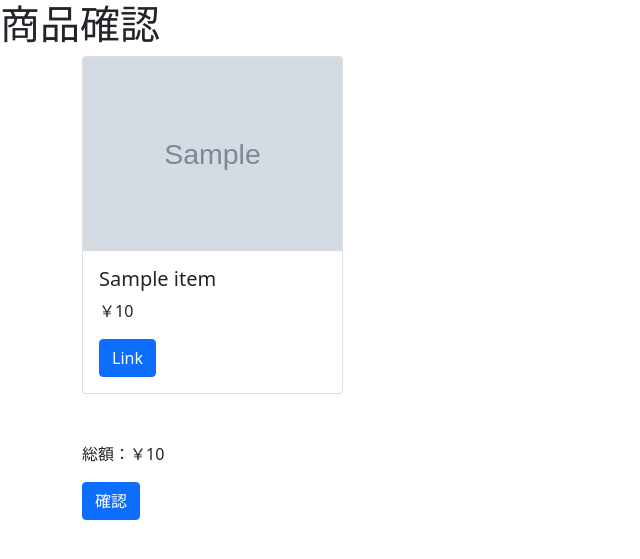
After one commit to daikinakai/rakutenTech_team5, a Django app: template myapp/templates/myapp/confirm.html in a window 1280 px wide. The commit adds this page. Shown: the top 559 px of the page, without its empty margins (0-640 px from the left). Run offline with Django 4.2, Linux system fonts and the light colour scheme; the template is opened without the code that fills it: most values are stand-ins (such as "Sample title", 1, 10 or a date in 2020); grey boxes marked "Sample" are stand-in pictures.

Commit message:
created confirm page and implemented basic function of selecting items

```diff
--- /dev/null
+++ b/myapp/templates/myapp/confirm.html
@@ -0,0 +1,26 @@
+{% extends "myapp/base.html" %}
+
+{% block headerTitle %}商品確認{% endblock %}
+{% block bodyTitle %}商品確認{% endblock %}
+{% block content %}
+<div class="container">
+    <div class="row">
+        {% for category, item in data.items %}
+        <div class="col-md-3">
+            <div class="card">
+                <img src="{{ item.image_url }}" class="card-img-top" alt="{{ item.name }}">
+                <div class="card-body">
+                    <h5 class="card-title">{{ item.name }}</h5>
+                    <p class="card-text">￥{{ item.price }}</p>
+                    <a href="{{ item.url }}" class="btn btn-primary" target="_blank">Link</a>
+                </div>
+            </div>
+        </div>
+        {% endfor %}
+    </div>
+    <div class="mt-5 text-right">
+        <p>総額：￥{{ total }}</p>
+        <button type="submit" class="btn btn-primary">確認</button>
+    </div>
+</div>
+{% endblock %}
--- a/myapp/urls.py
+++ b/myapp/urls.py
@@ -5,4 +5,5 @@ app_name = 'myapp'
 urlpatterns = [
     path('', views.input_view, name='home'),
     path('view/', views.success_view, name='view_page'),
+    path('confirm/', views.confirm_view, name='confirm_page'),
 ]
```
Also changed, not shown: myapp/templates/myapp/views.html (+18 -1 lines), myapp/views.py (+17 -5 lines).
